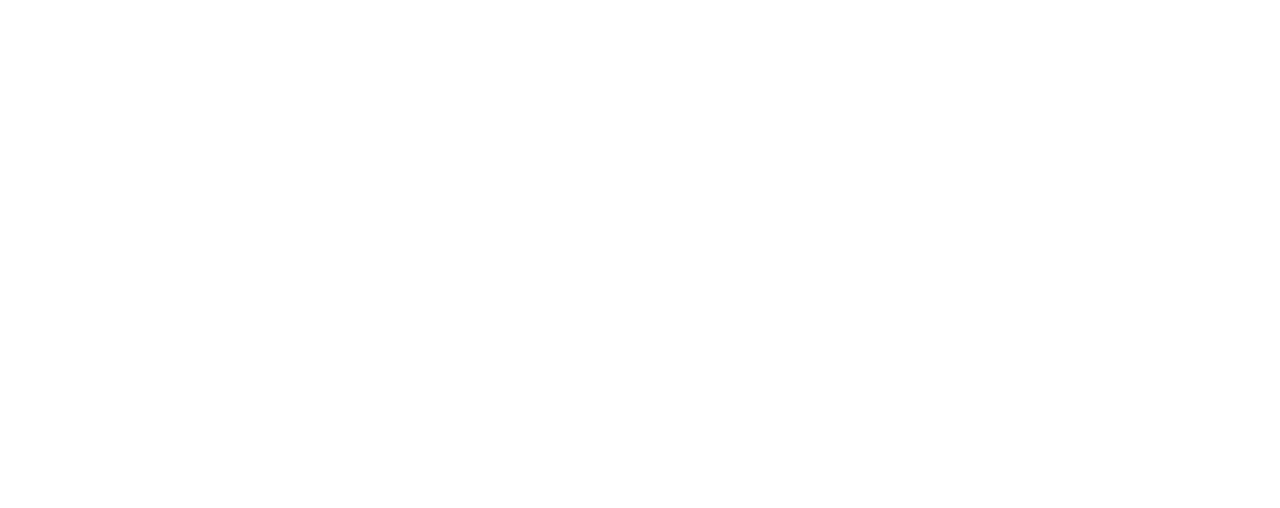
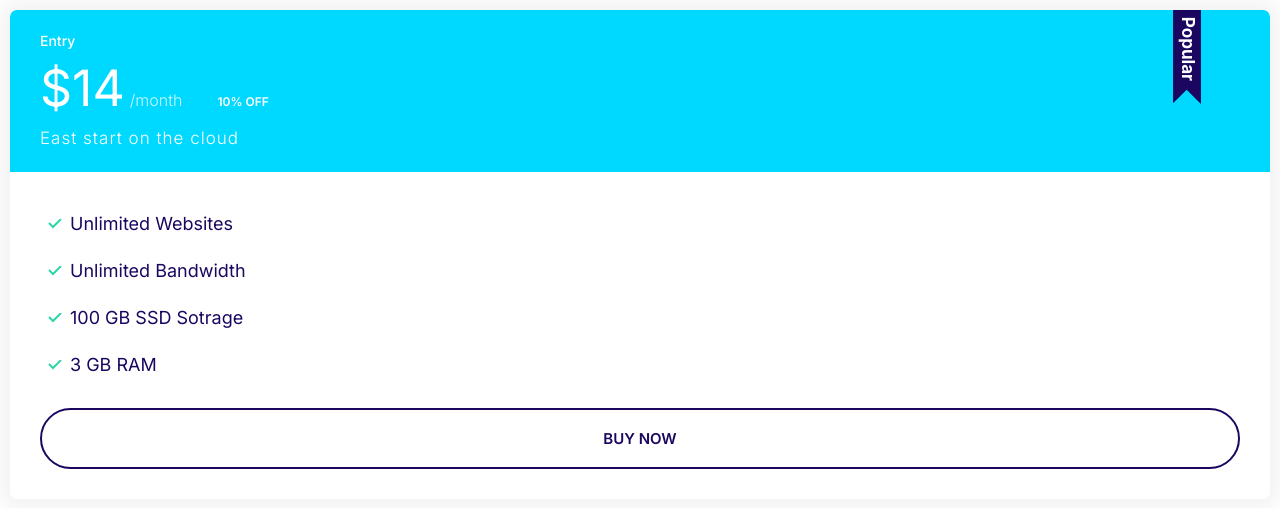
Before and after one commit to Junaid-1993/moshify, a plain HTML site: page index.html in a window 1280 px wide. Drawn offline with Linux system fonts and the light colour scheme.

Commit message:
Build the plans component.

```diff
--- a/css/style.css
+++ b/css/style.css
@@ -300,3 +300,64 @@ a {
   background: var(--color-secondary);
   color: #fff;
 }
+
+/* Plans */
+.plan__name {
+  color: #fff;
+  margin: 0;
+  font-weight: 500;
+  font-size: 2.4rem;
+}
+
+.plan__price {
+  font-size: 6rem;
+}
+
+.plan__billing-cycle {
+  font-size: 2.4rem;
+  font-weight: 300;
+  opacity: 0.8;
+  margin-right: 1rem;
+}
+
+.plan__description {
+  font-size: 2rem;
+  font-weight: 300;
+  letter-spacing: 1px;
+  display: block;
+}
+
+.plan .list__item {
+  margin-bottom: 2rem;
+}
+
+.plan--popular .card__header {
+  position: relative;
+}
+
+.plan--popular .card__header::before {
+  content: url(../images/popular.svg);
+  width: 40px;
+  display: inline-block;
+  position: absolute;
+  top: -6px;
+  right: 5%;
+}
+
+@media screen and (min-width: 1024px) {
+  .plan__name {
+    font-size: 1.4rem;
+  }
+
+  .plan__price {
+    font-size: 5rem;
+  }
+
+  .plan__billing-cycle {
+    font-size: 1.6rem;
+  }
+
+  .plan__description {
+    font-size: 1.7rem;
+  }
+}
--- a/index.html
+++ b/index.html
@@ -10,5 +10,26 @@
     <link rel="stylesheet" href="css/normalize.css" />
     <link rel="stylesheet" href="css/style.css" />
   </head>
-  <body></body>
+  <body>
+    <div class="plan plan--popular">
+      <div class="card card--secondary">
+        <header class="card__header">
+          <h3 class="plan__name">Entry</h3>
+          <span class="plan__price">$14</span>
+          <span class="plan__billing-cycle">/month</span>
+          <span class="badge badge--secondary badge--small">10% OFF</span>
+          <span class="plan__description">East start on the cloud</span>
+        </header>
+        <div class="card__body">
+          <ul class="list list--tick">
+            <li class="list__item">Unlimited Websites</li>
+            <li class="list__item">Unlimited Bandwidth</li>
+            <li class="list__item">100 GB SSD Sotrage</li>
+            <li class="list__item">3 GB RAM</li>
+          </ul>
+          <button class="btn btn--outline btn--block">Buy Now</button>
+        </div>
+      </div>
+    </div>
+  </body>
 </html>
```
Also changed, not shown: components/plans.html (added, +20 -0 lines), images/popular.svg (added).
